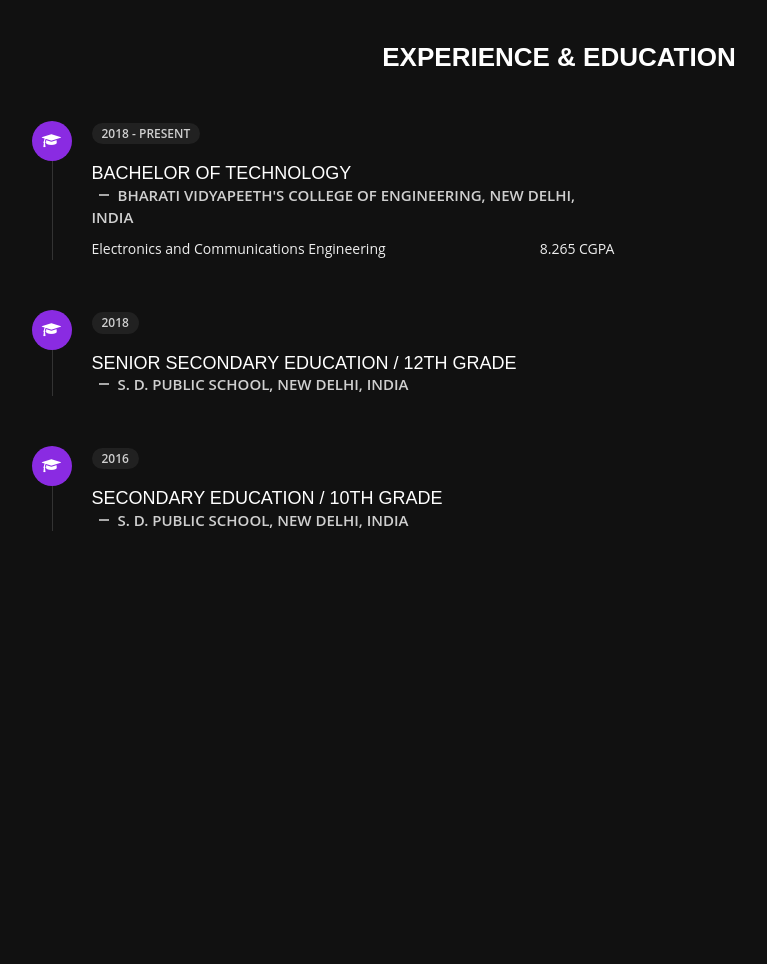
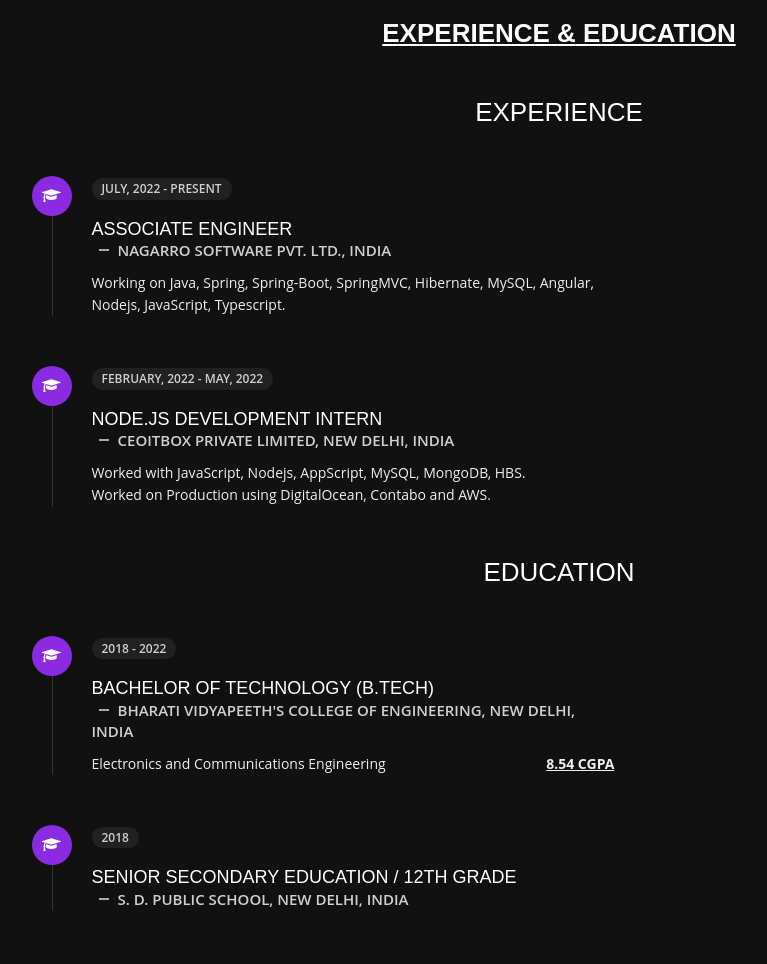
Before and after one commit to creatorpiyush/piyushanand.in, a plain HTML site: page about.html in a window 1280 px wide. Shown: the part 1200-2164 px from the top of the page, without its empty margins (81-848 px from the left). Before the commit the page ends 1801 px from the top, so only its background shows below. Drawn offline with Linux system fonts and the light colour scheme; some packages are replaced by stand-ins of ours; a web font is replaced by a local one.

Commit message:
about me chages/updates

```diff
--- a/about.html
+++ b/about.html
@@ -132,8 +132,8 @@
                                         class="value d-block d-sm-inline-block d-lg-block d-xl-inline-block">Anand</span>
                                 </li>
                                 <li> <span class="title">Age :</span> <span
-                                        class="value d-block d-sm-inline-block d-lg-block d-xl-inline-block">20
-                                        Years</span> </li>
+                                        class="value d-block d-sm-inline-block d-lg-block d-xl-inline-block" id="age">
+                                    </span> </li>
                                 <li> <span class="title">Nationality :</span> <span
                                         class="value d-block d-sm-inline-block d-lg-block d-xl-inline-block">Indian</span>
                                 </li>
@@ -156,7 +156,7 @@
                                 </li>
                                 <li> <span class="title">languages :</span> <span
                                         class="value d-block d-sm-inline-block d-lg-block d-xl-inline-block">English,
-                                        Hindi, Punjabi</span> </li>
+                                        Hindi</span> </li>
                             </ul>
                         </div>
                         <div class="col-12 mt-3">
@@ -171,7 +171,7 @@
                     <div class="row">
                         <div class="col-6">
                             <div class="box-stats with-margin">
-                                <h3 class="poppins-font position-relative">1</h3>
+                                <h3 class="poppins-font position-relative" id="yearExperience"></h3>
                                 <p class="open-sans-font m-0 position-relative text-uppercase">year of <span
                                         class="d-block">experience</span></p>
                             </div>
@@ -264,17 +264,17 @@
                             <div class="fill"></div>
                         </div>
                     </div>
-                    <h6 class="text-uppercase open-sans-font text-center mt-2 mt-sm-4">React</h6>
+                    <h6 class="text-uppercase open-sans-font text-center mt-2 mt-sm-4">Angular</h6>
                 </div>
                 <div class="col-6 col-md-3 mb-3 mb-sm-5">
-                    <div class="c100 p25">
-                        <span>25%</span>
+                    <div class="c100 p75">
+                        <span>75%</span>
                         <div class="slice">
                             <div class="bar"></div>
                             <div class="fill"></div>
                         </div>
                     </div>
-                    <h6 class="text-uppercase open-sans-font text-center mt-2 mt-sm-4">Machine Learning</h6>
+                    <h6 class="text-uppercase open-sans-font text-center mt-2 mt-sm-4">Spring MVC / Spring-Boot</h6>
                 </div>
             </div>
             <!-- Skills Ends -->
@@ -282,8 +282,14 @@
             <!-- Experience & Education Starts -->
             <div class="row">
                 <div class="col-12">
-                    <h3 class="text-uppercase pb-5 mb-0 text-left text-sm-center custom-title ft-wt-600">Experience
-                        <span>&</span> Education</h3>
+                    <h3 class="text-uppercase pb-5 mb-0 text-left text-sm-center custom-title ft-wt-600"><u>Experience
+                            <span>&</span> Education</u>
+                    </h3>
+                </div>
+
+                <div class="col-12">
+                    <h4 class="text-uppercase pb-5 mb-0 text-left text-sm-center custom-title ft-wt-400">Experience
+                    </h4>
                 </div>
 
                 <div class="col-lg-7 m-14px-tb">
@@ -293,14 +299,53 @@
                                 <div class="icon">
                                     <i class="fa fa-graduation-cap"></i>
                                 </div>
-                                <span class="time open-sans-font text-uppercase">2018 - Present</span>
-                                <h5 class="poppins-font text-uppercase">Bachelor Of technology <br> <span
+                                <span class="time open-sans-font text-uppercase">July, 2022 - Present</span>
+                                <h5 class="poppins-font text-uppercase">Associate Engineer <br> <span
+                                        class="place open-sans-font">Nagarro Software Pvt. Ltd., India</span>
+                                </h5>
+                                <p class="open-sans-font">Working on Java, Spring, Spring-Boot, SpringMVC, Hibernate,
+                                    MySQL, Angular, Nodejs, JavaScript, Typescript.
+                                </p>
+                            </li>
+                            <li>
+                                <div class="icon">
+                                    <i class="fa fa-graduation-cap"></i>
+                                </div>
+                                <span class="time open-sans-font text-uppercase">February, 2022 - May, 2022</span>
+                                <h5 class="poppins-font text-uppercase">Node.js Development Intern<br>
+                                    <span class="place open-sans-font"> CEOITBOX Private Limited, New Delhi,
+                                        India</span>
+                                </h5>
+                                <p class="open-sans-font">Worked with JavaScript, Nodejs, AppScript, MySQL, MongoDB,
+                                    HBS.
+                                </p>
+                                <p class="open-sans-font">Worked on Production using DigitalOcean, Contabo and AWS.
+                                </p>
+                            </li>
+                        </ul>
+                    </div>
+                </div>
+
+                <div class="col-12">
+                    <h4 class="text-uppercase pb-5 mb-0 text-left text-sm-center custom-title ft-wt-400"> Education
+                    </h4>
+                </div>
+
+                <div class="col-lg-7 m-14px-tb">
+                    <div class="resume-box">
+                        <ul>
+                            <li>
+                                <div class="icon">
+                                    <i class="fa fa-graduation-cap"></i>
+                                </div>
+                                <span class="time open-sans-font text-uppercase">2018 - 2022</span>
+                                <h5 class="poppins-font text-uppercase">Bachelor Of Technology (B.Tech) <br> <span
                                         class="place open-sans-font">Bharati Vidyapeeth's College of Engineering, New
                                         Delhi, India</span>
                                 </h5>
                                 <p class="open-sans-font">Electronics and Communications Engineering <span
-                                        class="pull-right"> 8.265
-                                        CGPA</span>
+                                        class="pull-right"><b><u>8.54
+                                                CGPA</u></b></span>
                                 </p>
                             </li>
                             <li>
@@ -311,14 +356,6 @@
                                 <h5 class="poppins-font text-uppercase">Senior Secondary Education / 12th Grade <br>
                                     <span class="place open-sans-font"> S. D. Public School, New Delhi, India</span>
                                 </h5>
-                            </li>
-                            <li>
-                                <div class="icon">
-                                    <i class="fa fa-graduation-cap"></i>
-                                </div>
-                                <span class="time open-sans-font text-uppercase">2016</span>
-                                <h5 class="poppins-font text-uppercase">Secondary Education / 10th Grade <br><span
-                                        class="place open-sans-font"> S. D. Public School, New Delhi, India</span></h5>
                             </li>
                         </ul>
                     </div>
@@ -343,6 +380,19 @@
     <script src="js/bootstrap.js"></script>
     <script src="js/custom.js"></script>
 
+    <script>
+        let age = document.getElementById('age');
+        let birthDate = new Date('2000-09-24');
+        let today = new Date();
+        let ageInYears = today - birthDate;
+        age.innerHTML = (ageInYears / 1000 / 60 / 60 / 24 / 365).toFixed(0) + ' years';
+
+        let yearExperience = document.getElementById('yearExperience');
+        let experienceDate = new Date('2020-01-01');
+        let experienceInYears = today.getFullYear() - experienceDate.getFullYear();
+        yearExperience.innerHTML = experienceInYears;
+    </script>
+
     <!-- The core Firebase JS SDK is always required and must be listed first -->
     <script src="/__/firebase/8.6.1/firebase-app.js"></script>
 
```
Also changed, not shown: 1 other file.
